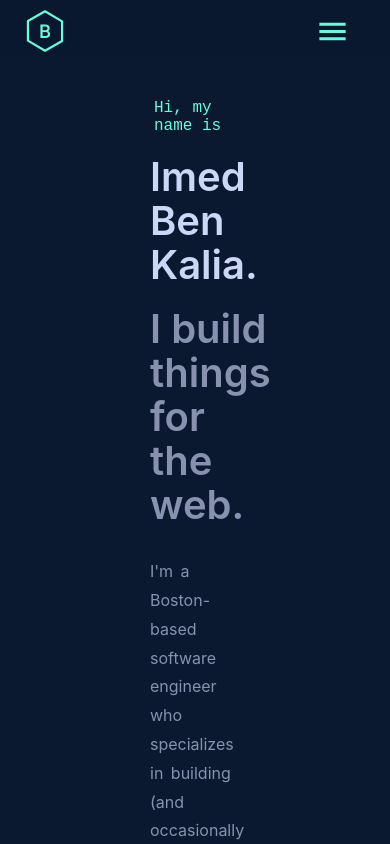
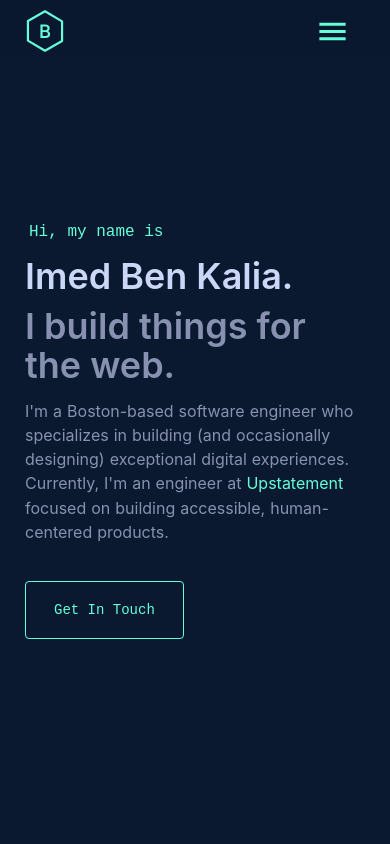
Before and after one commit to Omdaprog/Portfolio, a React (Create React App) app: page / in a window 390 px wide. Shown: the top 844 px of the page. Built offline with nearby package versions, Linux system fonts and the light colour scheme.

Commit message:
improve mobile version

```diff
--- a/src/components/sections/AboutSection.js
+++ b/src/components/sections/AboutSection.js
@@ -109,6 +109,10 @@ const useStyle = makeStyles((theme) => ({
     right: -30,
     position: "relative",
     borderRadius: "1%",
+    [theme.breakpoints.down("xs")]: {
+      width: "95%",
+      height: 235,
+    },
   },
   image: {
     position: "absolute",
--- a/src/components/sections/HeroSection.js
+++ b/src/components/sections/HeroSection.js
@@ -19,6 +19,9 @@ const useStyle = makeStyles((theme) => ({
         fontWeight: 600,
         color: "#ccd6f6",
         lineHeight: 1.1,
+        [theme.breakpoints.down("xs")]: {
+          marginBottom: 0,
+        },
       },
       "& h1": {
           color: "#64ffda",
@@ -26,6 +29,9 @@ const useStyle = makeStyles((theme) => ({
           fontSize: "clamp(14px, 5vw, 16px)",
           fontWeight: 400,
           fontFamily: "monospace",
+          [theme.breakpoints.down("xs")]: {
+            paddingBottom: 15,
+          },
       },
 
       "& h3": {
@@ -39,6 +45,11 @@ const useStyle = makeStyles((theme) => ({
             lineHeight: "1.8",
             wordSpacing: "3px",
             fontSize: "clamp(14px, 5vw, 16px)",
+            [theme.breakpoints.down("xs")]: {
+              lineHeight: "1.5",
+              wordSpacing: 0.5,
+              marginTop: 13,
+            },
             "& a":{
                 display: "inline-block",
                 textDecoration: "none",
@@ -70,6 +81,9 @@ const useStyle = makeStyles((theme) => ({
   bigheading : {
     margin: 0,
     fontSize: "clamp(40px, 8vw, 80px)",
+    [theme.breakpoints.down("xs")]: {
+      fontSize: "clamp(36px, 8vw, 80px)",
+    }
   },
   emailLink: {
     color: "#64ffda",
--- a/src/style.css
+++ b/src/style.css
@@ -25,3 +25,13 @@ main {
     margin: 0 auto;
     padding: 0 150px;
 }
+@media screen and (max-width: 780px) {
+    main {
+        padding: 0 50px;
+    }
+  }
+@media screen and (max-width: 480px) {
+    main {
+        padding: 0 25px;
+    }
+  }
```
